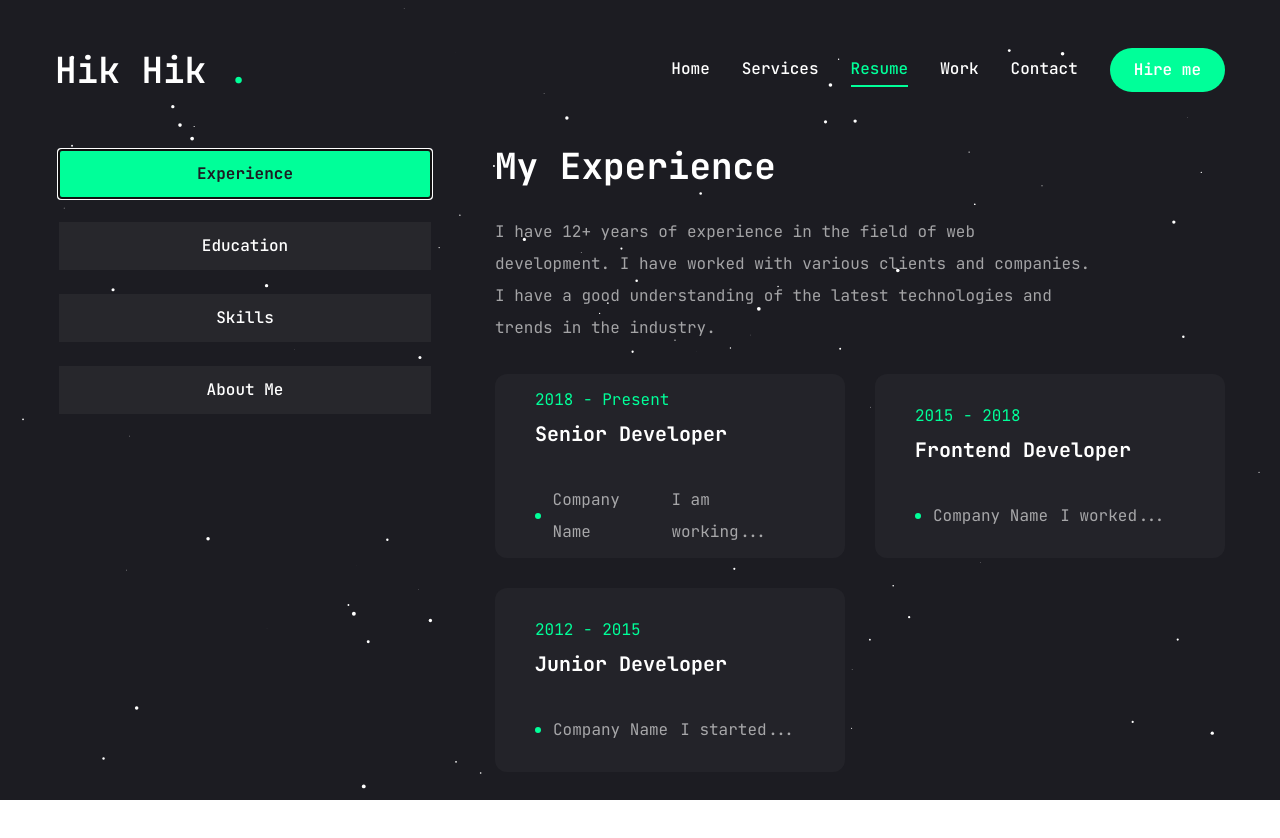
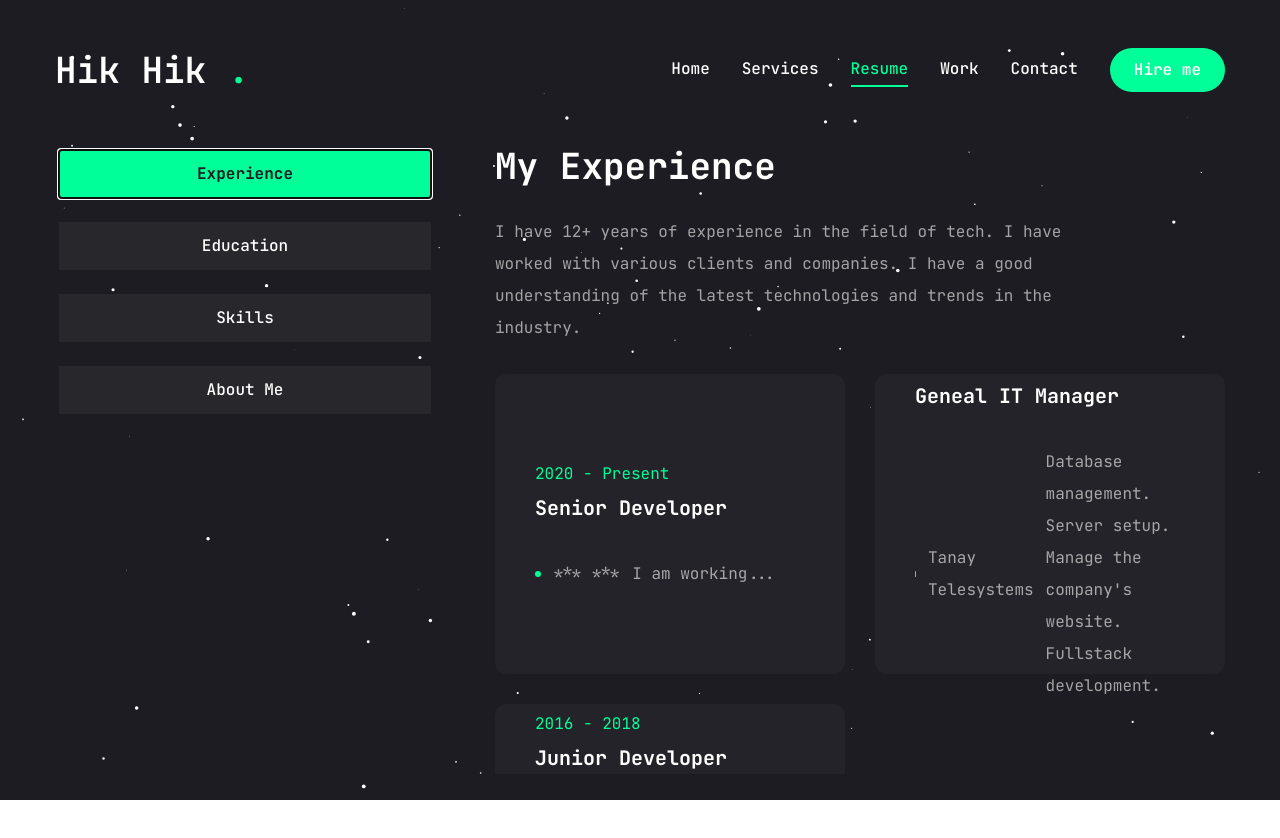
Before and after one commit to hik8hik/hik8hik.github.io, a Next.js app: page /resume in a window 1280 px wide. Both pictures are taken after a click on the tab "Experience". Shown: the top 838 px of the page. Built offline with nearby package versions, Linux system fonts and the light colour scheme.

Commit message:
update : update hardcoded details.

```diff
--- a/app/resume/page.tsx
+++ b/app/resume/page.tsx
@@ -77,25 +77,27 @@ const experience = {
   icon: "/assets/resume/badge.svg",
   title: "My Experience",
   description:
-    "I have 12+ years of experience in the field of web development. I have worked with various clients and companies. I have a good understanding of the latest technologies and trends in the industry.",
+    "I have 12+ years of experience in the field of tech. I have worked with various clients and companies. I have a good understanding of the latest technologies and trends in the industry.",
   jobs: [
     {
       title: "Senior Developer",
-      company: "Company Name",
-      duration: "2018 - Present",
+      company: "*** ***",
+      duration: "2020 - Present",
       description: "I am working...",
     },
     {
-      title: "Frontend Developer",
-      company: "Company Name",
-      duration: "2015 - 2018",
-      description: "I worked...",
+      title: "Geneal IT Manager",
+      company: "Tanay Telesystems",
+      duration: "2019 - 2020",
+      description:
+        "Database management. Server setup. Manage the company's website. Fullstack development.",
     },
     {
       title: "Junior Developer",
-      company: "Company Name",
-      duration: "2012 - 2015",
-      description: "I started...",
+      company: "German Kenya Sauages",
+      duration: "2016 - 2018",
+      description:
+        "Email server setup. Indoor Invoice & Order Management System. Manage the company's website.",
     },
   ],
 };
@@ -108,16 +110,28 @@ const education = {
     "I have completed my Master's degree in Computer Science. I have a good understanding of the latest technologies and trends in the industry.",
   degrees: [
     {
+      title: "NetApp ONTAP 9.7",
+      university: "Flackbox",
+      duration: "Ongoing...",
+      description: "Studying[20%]",
+    },
+    {
+      title: "Cisco CCNA 200-301",
+      university: "Flackbox",
+      duration: "Ongoing...",
+      description: "Studying",
+    },
+    {
       title: "Master's Degree",
-      university: "University Name",
-      duration: "2010 - 2012",
-      description: "I completed my Master's degree...",
+      university: "*** ***",
+      duration: "2020 - 2024",
+      description: "Computer Science",
     },
     {
       title: "Bachelor's Degree",
-      university: "University Name",
-      duration: "2006 - 2010",
-      description: "I completed my Bachelor's degree...",
+      university: "*** ***",
+      duration: "2016 - 2020",
+      description: "Computer Science",
     },
   ],
 };
@@ -289,7 +303,7 @@ const Resume = () => {
                     {experience.jobs.map((job, index) => (
                       <li
                         key={index}
-                        className="bg-[#232329] h-[184px] py-6 px-10 rounded-xl flex flex-col justify-center items-center lg:items-start gap-1"
+                        className="bg-[#232329] h-[300px] py-6 px-10 rounded-xl flex flex-col justify-center items-center lg:items-start gap-1"
                       >
                         <span className="text-accent">{job.duration}</span>
                         <h3 className="text-xl max-w-[260px] min-h-[60px] text-center lg:text-left font-bold">
```
